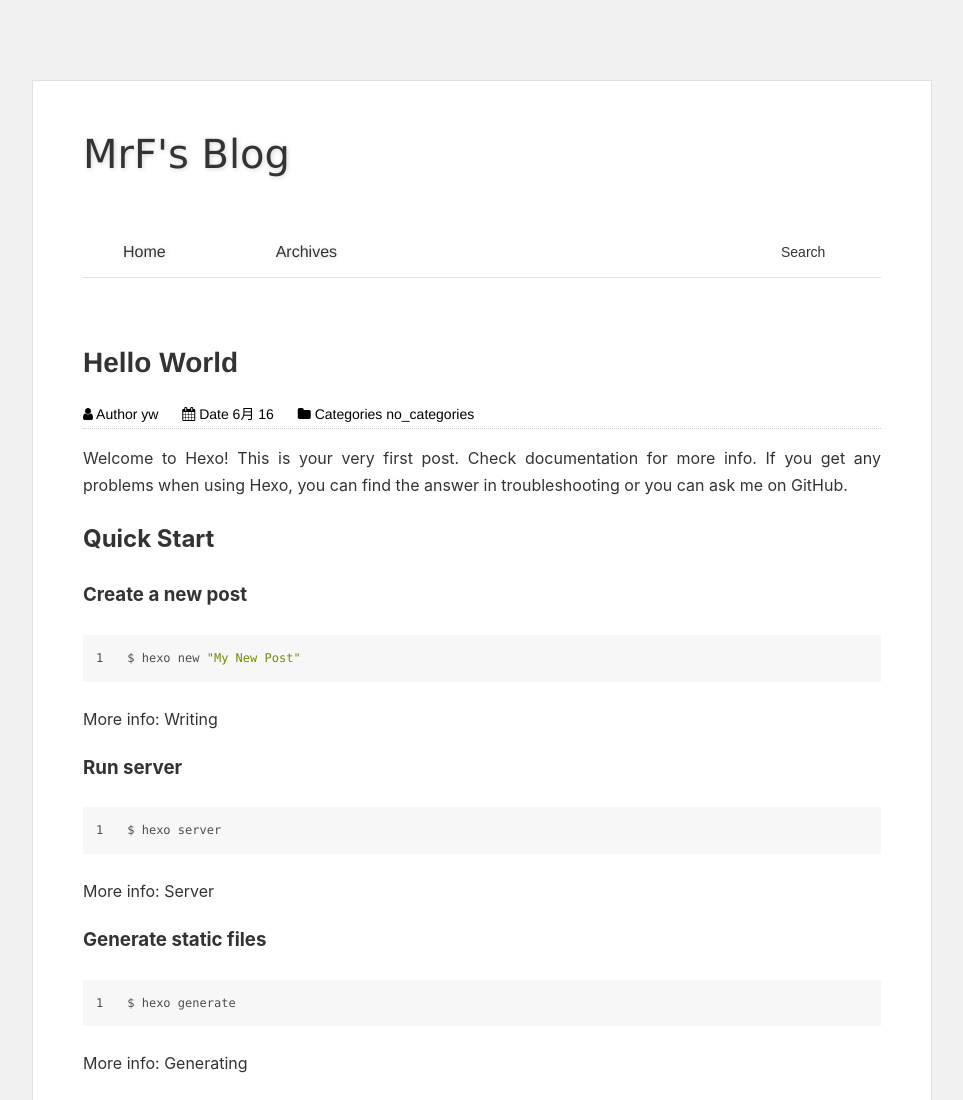
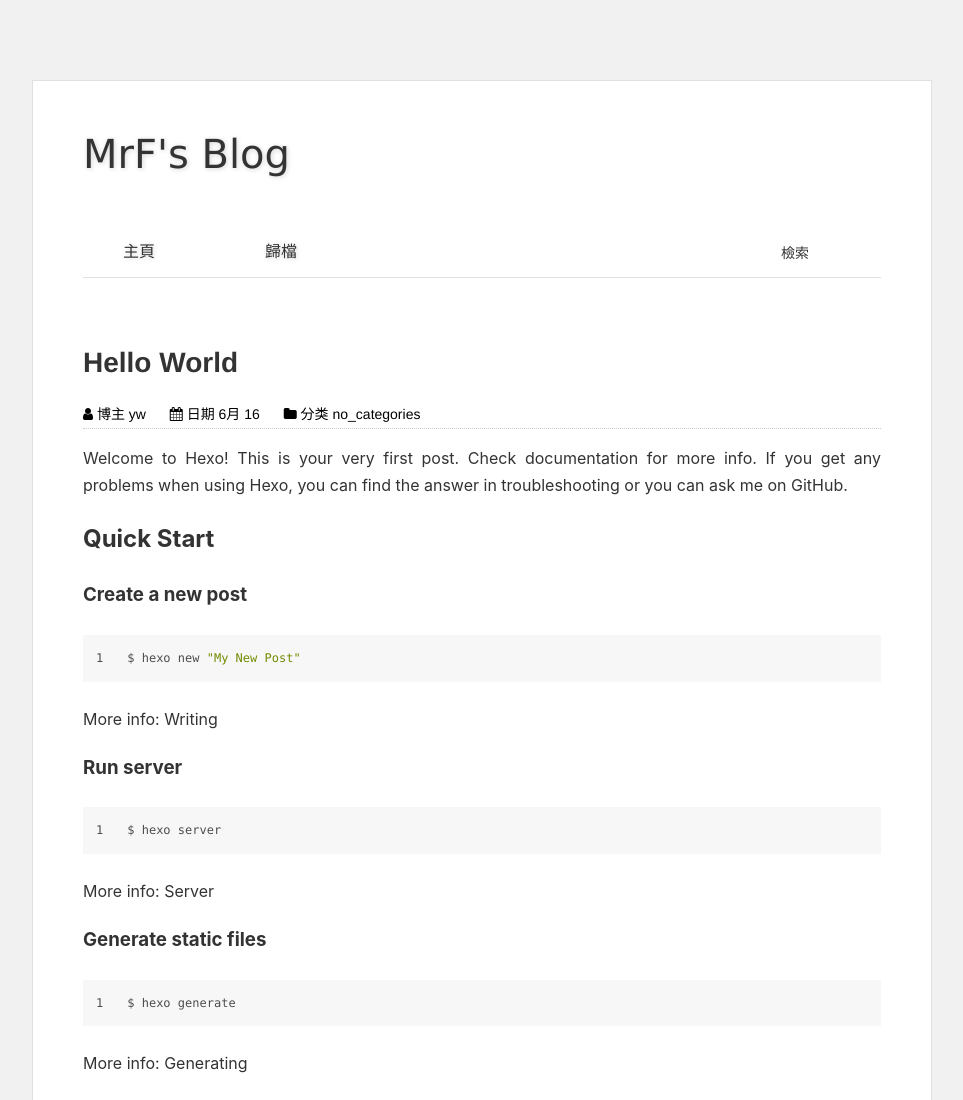
Before and after one commit to Vic-1991/yw-fu.github.io, a plain HTML site: page 2021/06/16/hello-world/index.html in a window 1280 px wide. Shown: the top 1100 px of the page, without its empty margins (158-1121 px from the left). Drawn offline with Linux system fonts and the light colour scheme; a script that the page names is missing.

Commit message:
Site updated: 2021-06-16 10:41:29

```diff
--- a/2021/06/16/hello-world/index.html
+++ b/2021/06/16/hello-world/index.html
@@ -47,15 +47,15 @@
 
 	<nav id="nav-menu" class="clearfix">
 		<form id="search" method="post" action="./" role="search">
-			<input id="search-input" type="text" name="s" class="inputbox" value="Search" onfocus="if (value =='Search'){value =''}" onblur="if (value ==''){value='Search'}">
+			<input id="search-input" type="text" name="s" class="inputbox" value="檢索" onfocus="if (value =='檢索'){value =''}" onblur="if (value ==''){value='檢索'}">
 		</form>
 		<ul>
 
 
-        <li><a class="main-nav-link" href="/">Home</a></li>
+        <li><a class="main-nav-link" href="/">主頁</a></li>
 
 
-        <li><a class="main-nav-link" href="/archives">Archives</a></li>
+        <li><a class="main-nav-link" href="/archives">歸檔</a></li>
 
 		</ul>
 	</nav>
@@ -63,9 +63,9 @@
     <section id="main" class="clearfix"><article class="post-detail">
   <h1 class="post-title"><a href="/">Hello World</a></h1>
   <ul class="post-meta">
-  <li><i class="fa fa-user"></i> Author yw</li>
-  <li><i class="fa fa-calendar"></i> Date 6月 16</li>
-  <li><i class="fa fa-folder"></i> Categories
+  <li><i class="fa fa-user"></i> 博主 yw</li>
+  <li><i class="fa fa-calendar"></i> 日期 6月 16</li>
+  <li><i class="fa fa-folder"></i> 分类
 
     no_categories
 
```
Also changed, not shown: archives/2021/06/index.html (+3 -3 lines), archives/2021/index.html (+3 -3 lines), archives/index.html (+3 -3 lines), index.html (+3 -3 lines).
